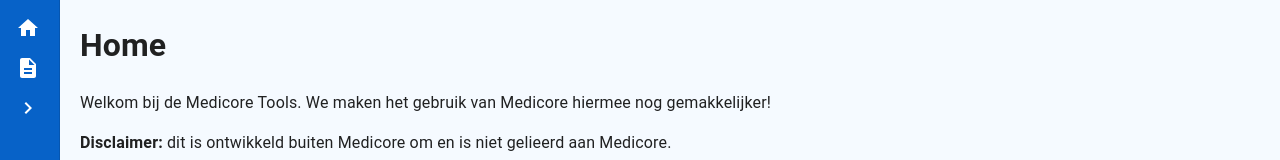
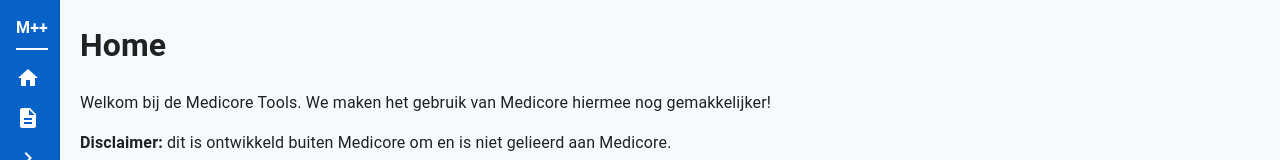
Before and after one commit to dem-it/medicore-tools, a React (Create React App) app: page / in a window 1280 px wide. Shown: the top 160 px of the page. Built offline with nearby package versions, Linux system fonts and the light colour scheme.

Commit message:
Add logo

```diff
--- a/src/components/template/SideMenu.tsx
+++ b/src/components/template/SideMenu.tsx
@@ -2,7 +2,7 @@
 import ChevronRightIcon from '@mui/icons-material/ChevronRight';
 import DescriptionIcon from '@mui/icons-material/Description';
 import HomeIcon from '@mui/icons-material/Home';
-import { Button, CssBaseline, Drawer, List, ListItem, ListItemIcon, ListItemText } from '@mui/material';
+import { Box, Button, CssBaseline, Drawer, List, ListItem, ListItemIcon, ListItemText } from '@mui/material';
 import { useEffect, useState } from 'react';
 import { Link } from 'react-router-dom';
 
@@ -33,6 +33,11 @@
                 }}
             >
                 <List sx={{ overflowX: 'hidden' }}>
+                    <ListItem component={Box}>
+                        <div style={{ borderBottom: '2px solid white', paddingBottom: '8px' }}>
+                            <b>M++</b>
+                        </div>
+                    </ListItem>
                     <ListItem component={Link} to="/">
                         <ListItemIcon>
                             <HomeIcon />
@@ -43,7 +48,7 @@
                         component={Link}
                         to='/form-xml-editor'
                         title='Form XML Editor'
-                        >
+                    >
                         <ListItemIcon>
                             <DescriptionIcon />
                         </ListItemIcon>
```
